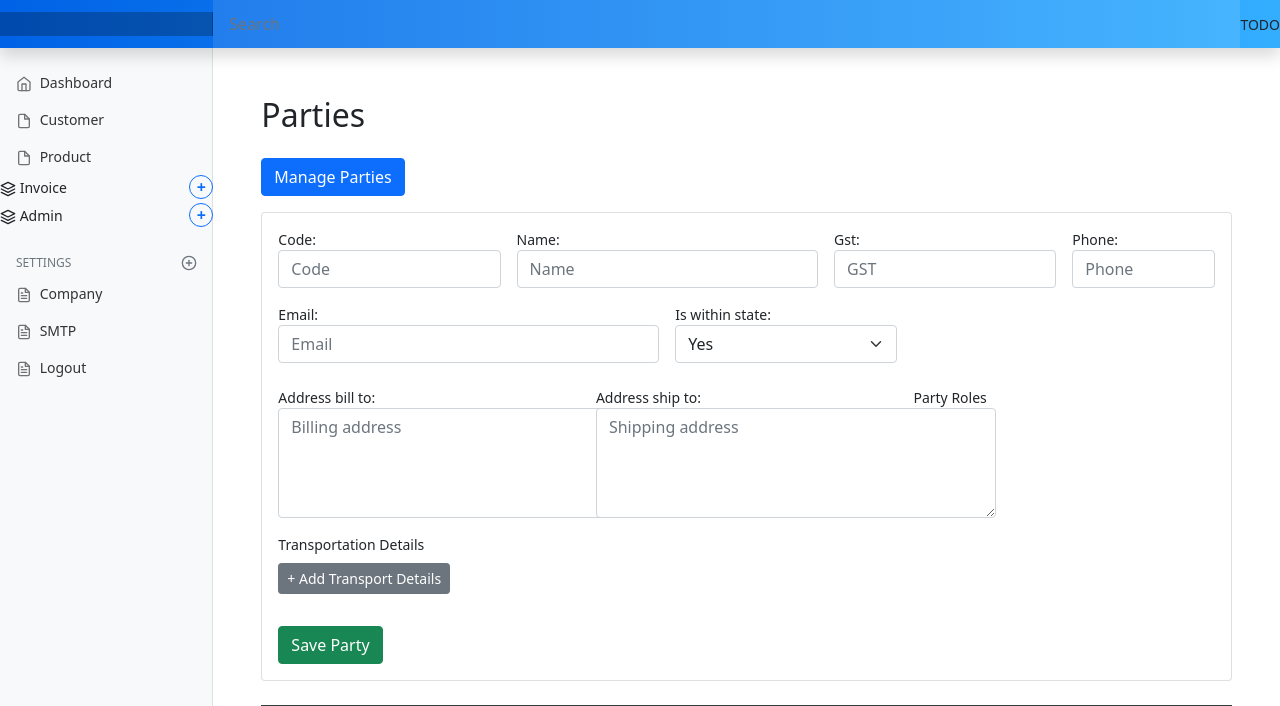
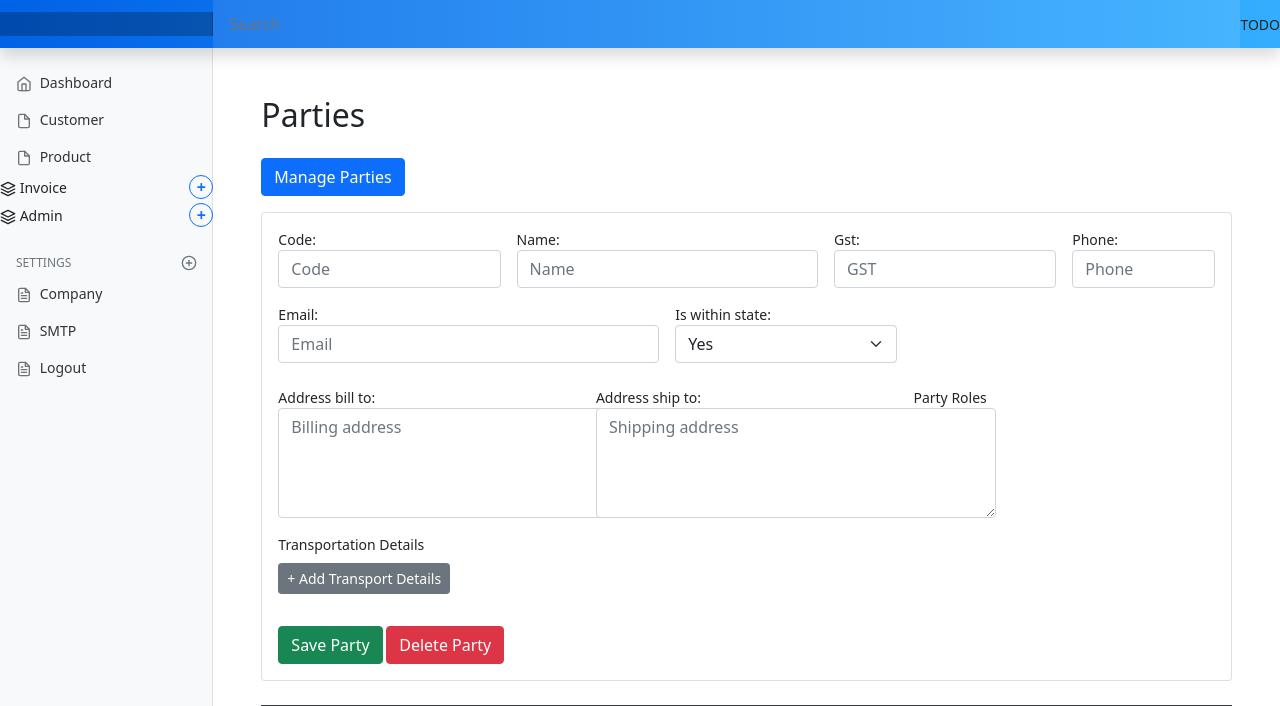
Before and after one commit to hencilpeter/projects, a Django app: page /invoice/customer in a window 1280 px wide, after a click on "Manage Parties". Shown: the top 706 px of the page. Run offline with Django 5.2, Linux system fonts and the light colour scheme; data comes from the database, SQL or seed files in the repository; data that the repository does not hold is empty; some libraries are stand-ins or nearby versions.

Commit message:
additional changes.

```diff
--- a/PythonProjects/marania_invoice_venv/marania_invoice_proj/marania_invoice_app/views.py
+++ b/PythonProjects/marania_invoice_venv/marania_invoice_proj/marania_invoice_app/views.py
@@ -512,17 +512,25 @@ from django.contrib import messages
 
 def create_customer(request):
     if request.method == 'POST':
+        action = request.POST.get("action")
+        print("@@@@action ...."+ action)
         code = request.POST.get("code").strip()
         try:
+            if action == "delete":
+               Parties.objects.filter(code=code).delete()
+               return redirect('customer')  # Redirect after delete
+
             # Try to get existing customer by code
             customer_instance = Parties.objects.get(code=code)
             form = CustomerForm(request.POST, instance=customer_instance)
+
         except Parties.DoesNotExist:
             # If customer doesn't exist, create new
             form = CustomerForm(request.POST)
         if form.is_valid():
             customer_obj = form.save()  # Save or update ManyToMany automatically
 
+            # delete the existing transportation details if any.
             customer_obj.items.all().delete()
 
         #form = CustomerForm(request.POST)  # Bind POST data to the form
--- a/PythonProjects/marania_invoice_venv/marania_invoice_proj/templates/marania_invoice_app/party.html
+++ b/PythonProjects/marania_invoice_venv/marania_invoice_proj/templates/marania_invoice_app/party.html
@@ -107,7 +107,8 @@
             <button type="button" id="add-item" class="btn btn-secondary btn-sm mt-2">+ Add Transport Details</button>
           </div>
 
-          <button type="submit" class="btn btn-success mt-3">Save Party</button>
+          <button type="submit" name="action" value="save" class="btn btn-success mt-3">Save Party</button>
+          <button type="submit" name="action" value="delete" class="btn btn-danger mt-3">Delete Party</button>
         </form>
       </div>
     </div>
```
